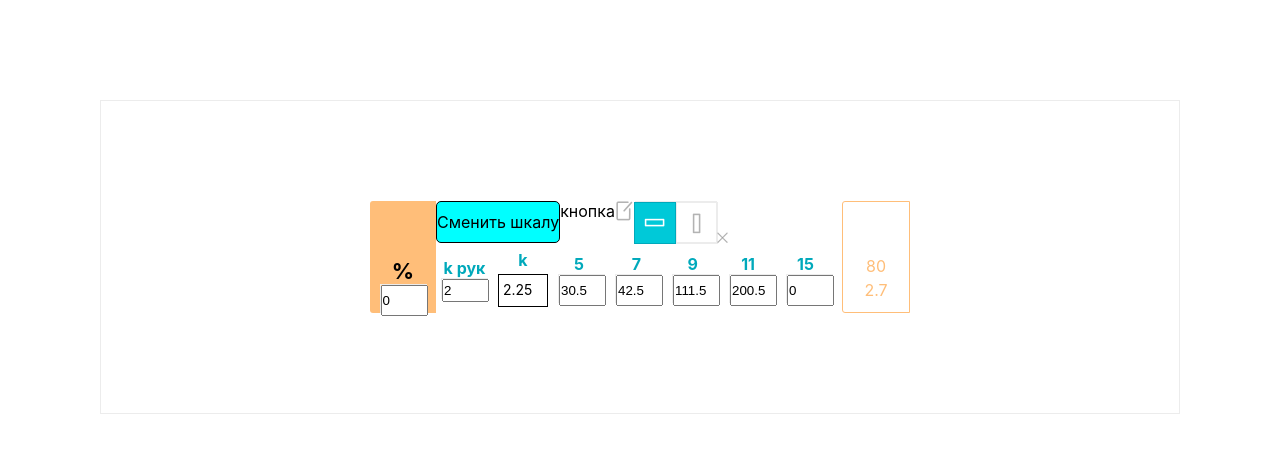
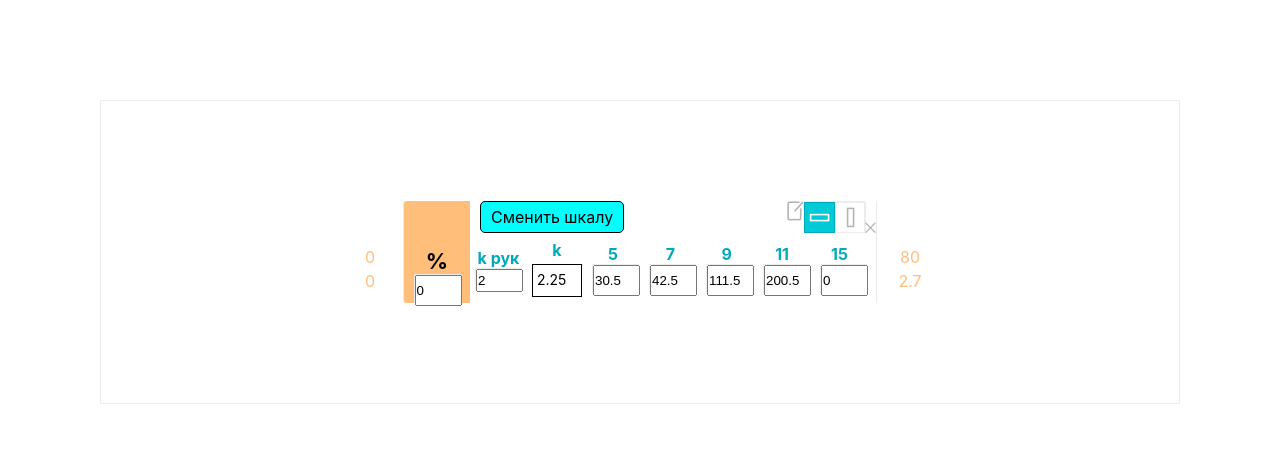
Before and after one commit to Pyarka/Sitef, a React (Create React App) app: page / in a window 1280 px wide. Shown: the top 452 px of the page. Built offline with nearby package versions, Linux system fonts and the light colour scheme.

Commit message:
Верстка

```diff
--- a/src/Components/ScalePopup/Helper.ts
+++ b/src/Components/ScalePopup/Helper.ts
@@ -7,8 +7,8 @@ export interface ScalePopupProps {
     scale: {
         helper_id: number;
         id: number;
-        limit_minPercent?: string;
-        limit_minRate?: string;
+        limit_minPercent?: number;
+        limit_minRate?: number;
         limit_percent: number; //максимальный процент
         limit_rate: number; // максимальный коэффициент
         rate: number; // k
@@ -41,6 +41,8 @@ export const mockData1: ScalePopupProps = {
         rate: 1.25,
         rate_head: 1.00,
         limit_percent: 100,
+        limit_minPercent: 10,
+        limit_minRate: 0.1,
         limit_rate: 1.2,
         scale: '["1500000","1000000","500000","100000","0"]',
         type_calc: 0,
@@ -68,6 +70,8 @@ export const mockData2: ScalePopupProps = {
         rate: 2.25,
         rate_head: 2.00,
         limit_percent: 80,
+        limit_minPercent: 10,
+        limit_minRate: 0.1,
         limit_rate: 2.7,
         scale: '["5","7","9","11","15"]',
         type_calc: 1,
--- a/src/Components/ScalePopup/ScalePopup.tsx
+++ b/src/Components/ScalePopup/ScalePopup.tsx
@@ -33,7 +33,8 @@ import {
     OrangeBlockVertical,
     ChangeScaleDiv,
     Rate,
-    OrangeNumbersBlock,
+    OrangeNumbersBlockRight,
+    OrangeNumbersBlockLeft,
     BLockPercent,
     BLockRate,
 } from "./ScalePopupStyles";
@@ -48,6 +49,8 @@ const ScalePopup = (): ReactElement => {
     const [rate, setRate] =useState(0);
     const [limitPercent, setLimitPercent] = useState(0);
     const [limitRate, setLimitRate] = useState(0);
+    const [limitMinPercent, setLimitMinPercent] = useState(0);
+    const [limitMinRate, setLimitMinRate] = useState(0);
 
 
     const getData = () => {
@@ -59,6 +62,8 @@ const ScalePopup = (): ReactElement => {
             const newHeadRate = scale.rate_head;
             const newLimitPercent = scale.limit_percent;
             const newLimitRate = scale.limit_rate;
+            const newLimitMinPercent = scale.limit_minPercent;
+            const newLimitMinRate = scale.limit_minRate;
             setScaleId(newScaleId);
             setScale(getNormalScale(newScale));
             setValues(newValues);
@@ -216,11 +221,28 @@ const ScalePopup = (): ReactElement => {
     const renderHeaderBlock = (): ReactElement => {
         return <HeaderBlock>
             <ChangeScaleDiv onClick={() => getData()}>Сменить шкалу</ChangeScaleDiv>
-            <div>кнопка</div>
             <ToggleEdit onClick={() => setEditingScale(!isEditingScale)}/>
             {renderToggleBlock()}
             <CloseButton/>
         </HeaderBlock>
+    }
+
+    const renderScaleContent = (): ReactElement => {
+        return (
+            <>
+                <CellsRow isVertical={isVertical}>
+                    k рук
+                    <NumberBox value={headRate}
+                               onChange={(value) => setHeadRate(value)}
+                               onBlur={(value) => setHeadRate(value)}/>
+                </CellsRow>
+                <CellsRow isVertical={isVertical}>
+                    k
+                    <Rate>{rate}</Rate>
+                </CellsRow>
+                <CellsContainer isVertical={isVertical}>{renderCell()}</CellsContainer>
+            </>
+        )
     }
 
     if (isVertical) {
@@ -232,15 +254,18 @@ const ScalePopup = (): ReactElement => {
                     <NumberBox value={0} onChange={() => console.log("процент")} onBlur={() => console.log("проценти")}/>
                 </OrangeBlockHorizontal>
                 <div>
-                    <div> k рук</div>
-                    <div> k</div>
-                    <CellsContainer isVertical={isVertical}>{renderCell()}</CellsContainer>
+                    {renderScaleContent()}
                 </div>
             </ContainerVertical>
         )
     }
+
     return (
         <ContainerHorizontal>
+            <OrangeNumbersBlockLeft>
+                <BLockPercent>{limitMinPercent}</BLockPercent>
+                <BLockRate>{limitMinRate}</BLockRate>
+            </OrangeNumbersBlockLeft>
             <OrangeBlockVertical>
                 %
                 <NumberBox value={0} onChange={() => console.log("процент")} onBlur={() => console.log("проценти")}/>
@@ -248,26 +273,15 @@ const ScalePopup = (): ReactElement => {
             <ScaleBody>
                 {renderHeaderBlock()}
                 <ScaleLine maxWidth={(scale.length+2)*58}>
-                    <CellsRow isVertical={isVertical}>
-                        k рук
-                        <NumberBox value={headRate}
-                                   onChange={(value) => setHeadRate(value)}
-                                   onBlur={(value) => setHeadRate(value)}/>
-                    </CellsRow>
-                    <CellsRow isVertical={isVertical}>
-                        k
-                        <Rate>{rate}</Rate>
-                    </CellsRow>
-                    <CellsContainer isVertical={isVertical}>{renderCell()}</CellsContainer>
+                    {renderScaleContent()}
                 </ScaleLine>
-
                 {renderFooter()}
             </ScaleBody>
             {renderPlus()}
-            <OrangeNumbersBlock>
+            <OrangeNumbersBlockRight>
                 <BLockPercent>{limitPercent}</BLockPercent>
                 <BLockRate>{limitRate}</BLockRate>
-            </OrangeNumbersBlock>
+            </OrangeNumbersBlockRight>
         </ContainerHorizontal>
     )
 }
--- a/src/Components/ScalePopup/ScalePopupStyles.ts
+++ b/src/Components/ScalePopup/ScalePopupStyles.ts
@@ -23,6 +23,7 @@ export const ContainerVertical = styled.div`
 
 export const HeaderBlock = styled.div`
     display: flex;
+    justify-content: flex-end;
     flex-direction: row;
     width: auto;
 `;
@@ -74,13 +75,16 @@ export const OrangeNumbersBlock = styled.div`
     flex-direction: column;
     width: 66px;
     color: #ffbe79;
-    border-top-left-radius: 3px;
-    border-bottom-left-radius: 3px;
     justify-content: flex-end;
     align-items: center;
     font-size: 16px;
     padding: 0 0 10px 0;
-    border: 1px solid;
+`;
+export const OrangeNumbersBlockRight = styled(OrangeNumbersBlock)`
+    border-left: 1px solid #ececec;
+`;
+export const OrangeNumbersBlockLeft = styled(OrangeNumbersBlock)`
+    border-right: 1px solid #ececec;
 `;
 
 export const BLockPercent = styled.div`
@@ -100,8 +104,8 @@ export const ScaleLine = styled.div`
     display: flex;
     flex-direction: row;
     font-size: 16px;
-    max-width: ${({maxWidth}: {maxWidth: number}) => `${maxWidth}px`};
-    min-width: ${({maxWidth}: {maxWidth: number}) => `${maxWidth}px`};
+    max-width: ${({maxWidth}: { maxWidth: number }) => `${maxWidth}px`};
+    min-width: ${({maxWidth}: { maxWidth: number }) => `${maxWidth}px`};
     align-items: center;
     color: #00a9bb;
     height: 70px;
@@ -132,13 +136,14 @@ export const ToggleEdit = styled.div`
     }
 `;
 
-export const ChangeScaleDiv = styled.div `
+export const ChangeScaleDiv = styled.div`
     display: flex;
     cursor: pointer;
     border-radius: 5px;
     background: cyan;
     border: 1px solid;
-    padding; 5px 10px;
+    margin: 0 auto 0 10px;
+    padding: 5px 10px;
     width: auto;
     align-items: center;
     justify-content: center;
@@ -200,47 +205,43 @@ export const Footer = styled.div`
     display: flex;
     margin-left: auto;
 `;
-export const ToggleVertical = styled.div`
-    width: 40px;
-    height: 40px;
 
+export const ToggleBox = styled.div`
     cursor: pointer;
-
-`;
-export const ToggleHorizontal = styled.div`
-    width: 40px;
-    height: 40px;
-
-    transform: rotate(90deg);
-    cursor: pointer;
-
+    display: flex;
+    flex-shrink: 0;
+    height: 29px;
+    width: 29px;
 `;
 
-export const ToggleBlockActive = styled.div`
-    width: 40px;
-    height: 40px;
+export const ToggleVertical = styled(ToggleBox)``;
+export const ToggleHorizontal = styled(ToggleBox)`
+    transform: rotate(90deg);
+`;
+
+export const ToggleBlockActive = styled(ToggleBox)`
     background: #00c9d8 url(${rectangleWhite}) center no-repeat;
     border: 1px solid #00a9bb;
-    cursor: pointer;
-    transform: ${({rotation}: {rotation: number}) => `rotate(${rotation}deg)`}
+    transform: ${({rotation}: { rotation: number }) => `rotate(${rotation}deg)`}
 `;
-export const ToggleBlockNotActive = styled.div`
-    width: 40px;
-    height: 40px;
+
+export const ToggleBlockNotActive = styled(ToggleBox)`
     background: url(${rectangleGrey}) center no-repeat;
     border: 1px solid #ececec;
-    cursor: pointer;
 `;
+
 export const ToggleBlock = styled.div`
     display: flex;
     border: 1px solid #ececec;
     cursor: pointer;
 `;
+
 export const CellsContainer = styled.div`
     width: 210px;
     display: flex;
-    flex-direction: ${({isVertical}: {isVertical: boolean}) => !isVertical ? "row" : "column"};
+    flex-direction: ${({isVertical}: { isVertical: boolean }) => !isVertical ? "row" : "column"};
 `;
+
 export const CellsRow = styled.div`
     width: 150px;
     height: 25px;
@@ -249,7 +250,7 @@ export const CellsRow = styled.div`
     flex-grow: 0;
     margin: 5px;
     width: auto;
-    flex-direction: ${({isVertical}: {isVertical: boolean}) => isVertical ? "row" : "column"};
+    flex-direction: ${({isVertical}: { isVertical: boolean }) => isVertical ? "row" : "column"};
     align-items: center;
     justify-content: center;
     margin-bottom: 3px;
```
